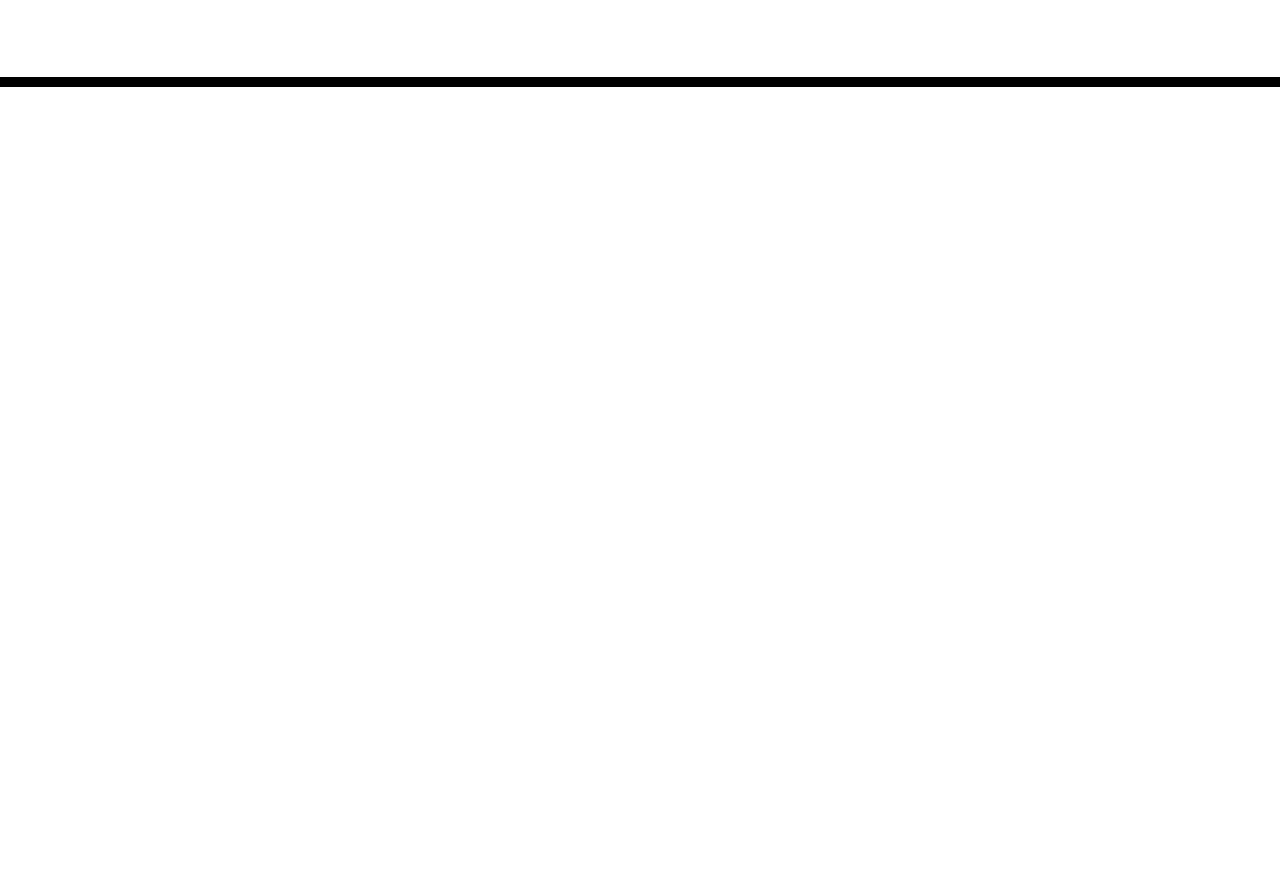
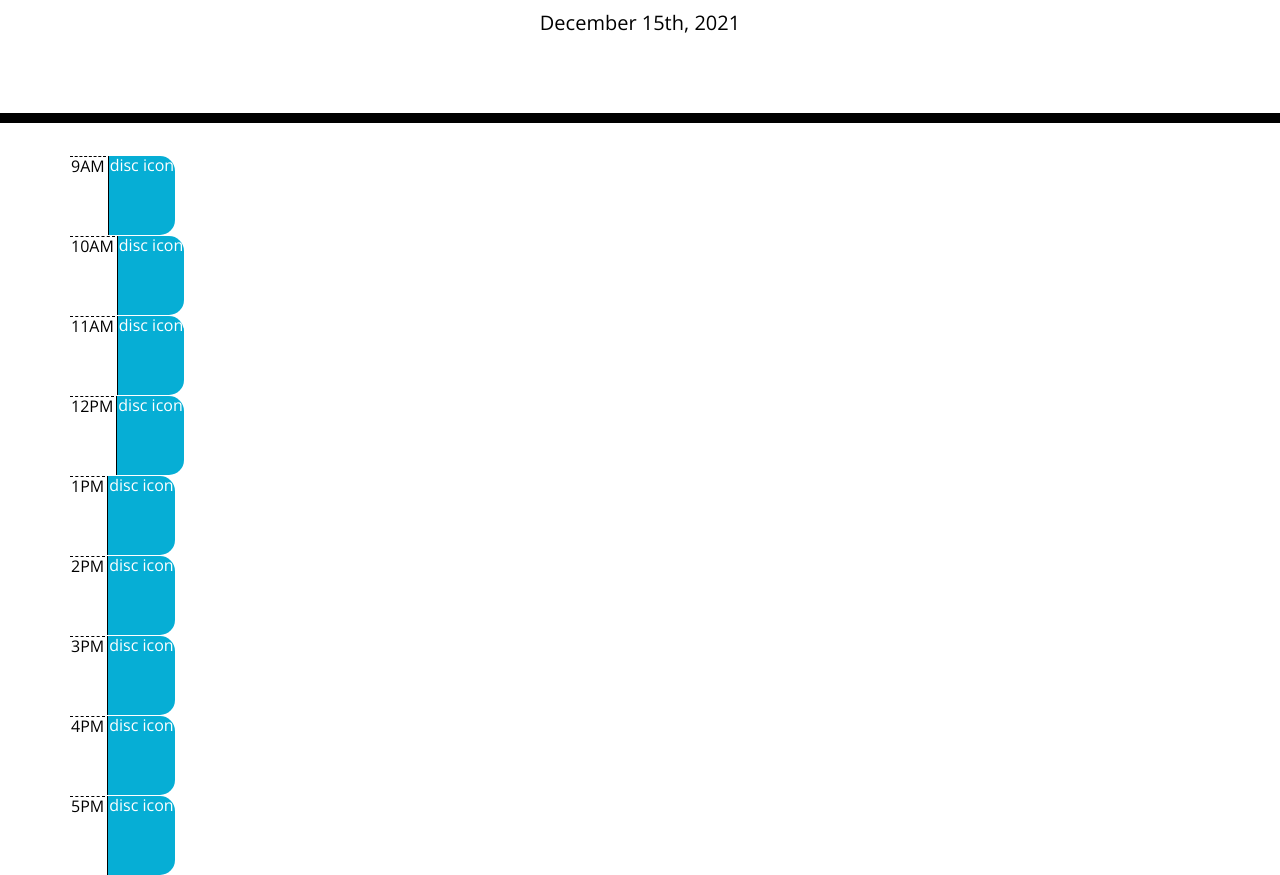
Before and after one commit to LFerrett/work_day_scheduler, a plain HTML site: page index.html in a window 1280 px wide. Shown: the part 181-1056 px from the top of the page. Before the commit the page ends 800 px from the top, so only its background shows below. Drawn offline with nearby package versions, Linux system fonts and the light colour scheme.

Commit message:
Added table with schedule, linked moment.js, displayed the current date at the top.

```diff
--- /dev/null
+++ b/assets/script.js
@@ -0,0 +1,2 @@
+var today = moment();
+$("#currentDay").text(today.format("MMMM Do, YYYY"));
--- a/index.html
+++ b/index.html
@@ -18,7 +18,7 @@
       href="https://fonts.googleapis.com/css?family=Open+Sans&display=swap"
       rel="stylesheet"
     />
-    <link rel="stylesheet" href="style.css" />
+    <link rel="stylesheet" href="assets/style.css" />
     <title>Work Day Scheduler</title>
   </head>
 
@@ -29,10 +29,57 @@
       <p id="currentDay" class="lead"></p>
     </header>
     <div class="container">
-      <!-- Timeblocks go here -->
+      <table class="calendarTable">
+        <tr class="row">
+          <td class="hour">9AM</td>
+          <td class="time-block"></td>
+          <td class="saveBtn">disc icon</td>
+        </tr>
+        <tr class="row">
+          <td class="hour">10AM</td>
+          <td class="time-block"></td>
+          <td class="saveBtn">disc icon</td>
+        </tr>
+        <tr class="row">
+          <td class="hour">11AM</td>
+          <td class="time-block"></td>
+          <td class="saveBtn">disc icon</td>
+        </tr>
+        <tr class="row">
+          <td class="hour">12PM</td>
+          <td class="time-block"></td>
+          <td class="saveBtn">disc icon</td>
+        </tr>
+        <tr class="row">
+          <td class="hour">1PM</td>
+          <td class="time-block"></td>
+          <td class="saveBtn">disc icon</td>
+        </tr>
+        <tr class="row">
+          <td class="hour">2PM</td>
+          <td class="time-block"></td>
+          <td class="saveBtn">disc icon</td>
+        </tr>
+        <tr class="row">
+          <td class="hour">3PM</td>
+          <td class="time-block"></td>
+          <td class="saveBtn">disc icon</td>
+        </tr>
+        <tr class="row">
+          <td class="hour">4PM</td>
+          <td class="time-block"></td>
+          <td class="saveBtn">disc icon</td>
+        </tr>
+        <tr class="row">
+          <td class="hour">5PM</td>
+          <td class="time-block"></td>
+          <td class="saveBtn">disc icon</td>
+        </tr>
+      </table>
     </div>
 
     <script src="https://cdnjs.cloudflare.com/ajax/libs/jquery/3.2.1/jquery.min.js"></script>
     <script src="https://cdnjs.cloudflare.com/ajax/libs/moment.js/2.24.0/moment.min.js"></script>
+    <script src="assets/script.js"></script>
   </body>
 </html>
```
Also changed, not shown: 1 other file.
